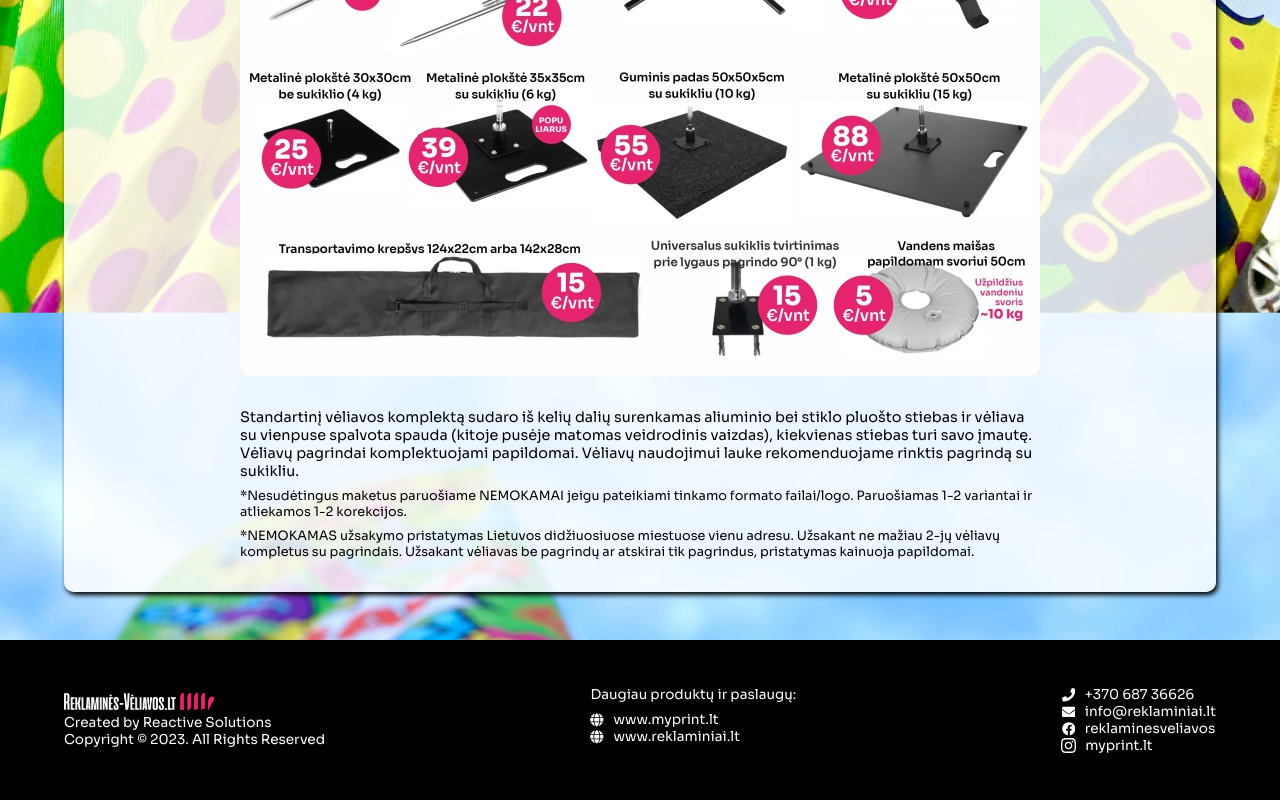
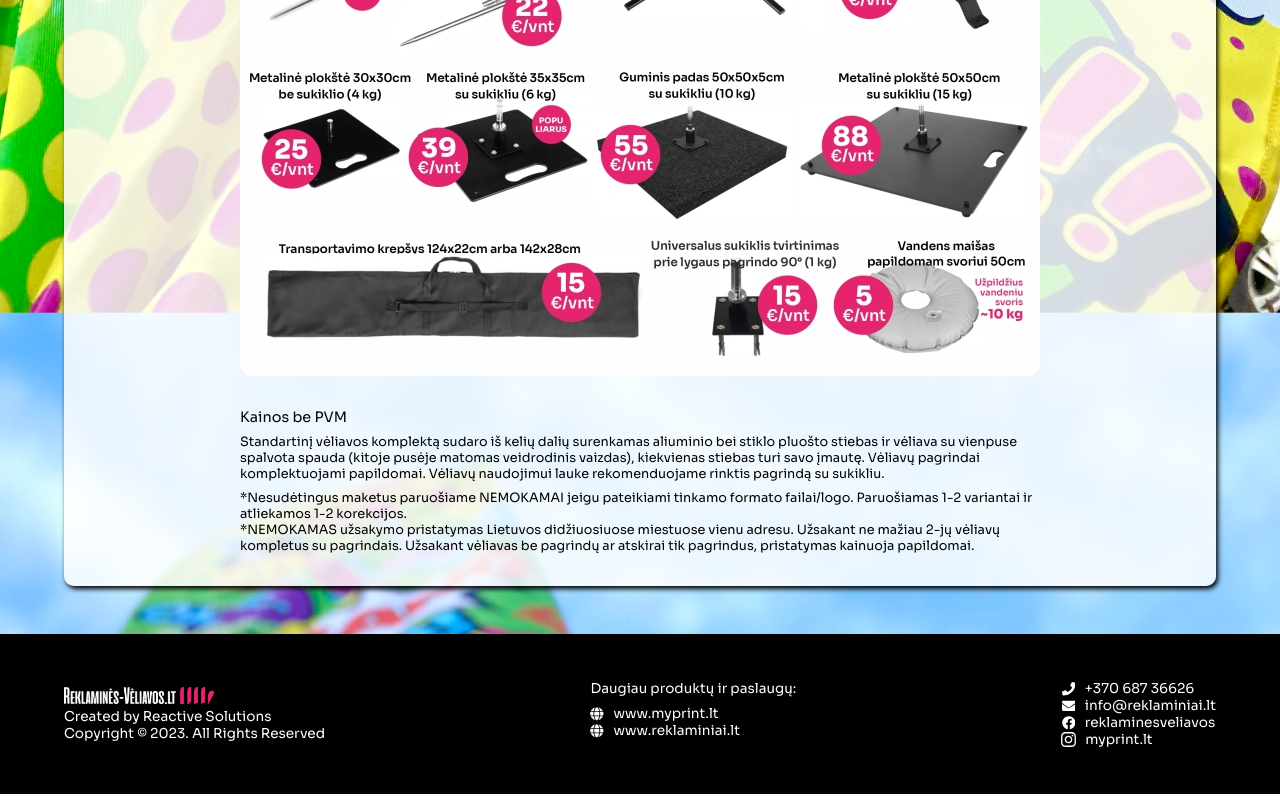
Before and after one commit to gelezhinis/reklamines-veliavos, a React (Create React App) app: page /kainos in a window 1280 px wide. Shown: the part 1394-2194 px from the top of the page. Built offline with nearby package versions, Linux system fonts and the light colour scheme; no server answers.

Commit message:
fixed Price component

```diff
--- a/src/components/Hero.jsx
+++ b/src/components/Hero.jsx
@@ -37,7 +37,7 @@ const Hero = () => {
           <p>
           Tai vėliavos kurios puikiai tinka įvairaus verslo, prekės ženklo ar bet kokio renginio reklamai. Reklaminės vėliavos gali būti naudojamos ne tik lauke įvairiais metų laikais, bet ir viduje, o lyginant su kitomis reklamos formomis jos turi nemažai privalumų, todėl yra populiarus pasirinkimas.
           Didžiuojamės, kad mūsų gaminamos Reklaminės vėliavos džiugina ne tik Lietuvos, bet ir kitų europos valstybių klientus.
-          Reklaminių vėliavų gamyboje turime sukaupę ne tik didelę patirtį, bet ir nemažą klientų bei partnerių ratą, o dėka viso to galime pasiūlyti ne tik GERĄ kokybę bet ir draukišką KAINĄ.
+          Reklaminių vėliavų gamyboje turime sukaupę ne tik didelę patirtį, bet ir nemažą klientų bei partnerių ratą, o dėka viso to galime pasiūlyti ne tik GERĄ kokybę bet ir draugišką KAINĄ.
           </p>
           <Button title="Siųsti užklausą" onClick={modalHandler} />
         </div>
--- a/src/components/Price.jsx
+++ b/src/components/Price.jsx
@@ -117,6 +117,7 @@ const Price = () => {
           </div>
         </div>
         <div className={classes.info}>
+          <p>Kainos be PVM</p>
           <p>
             Standartinį vėliavos komplektą sudaro iš kelių dalių surenkamas
             aliuminio bei stiklo pluošto stiebas ir vėliava su vienpuse spalvota
```
Also changed, not shown: 1 other file (tests, documents, lock files or other folders).
